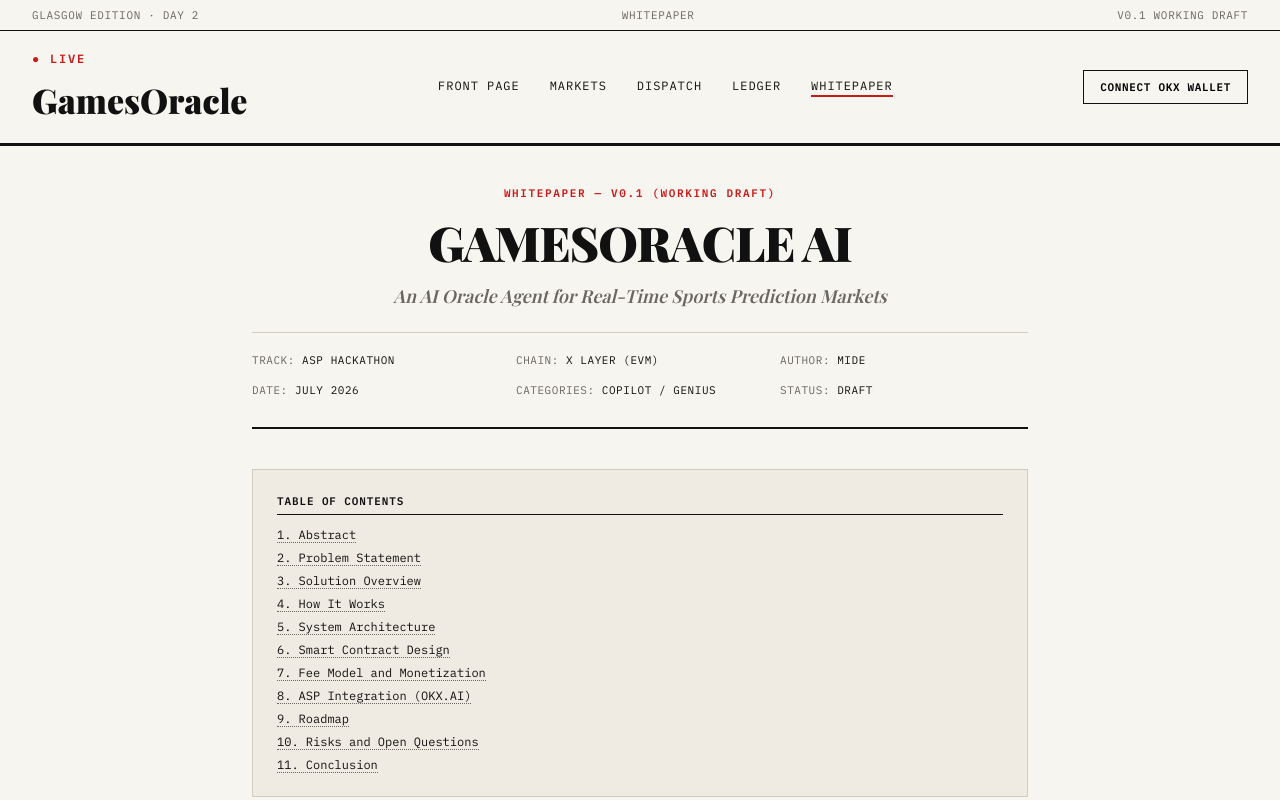
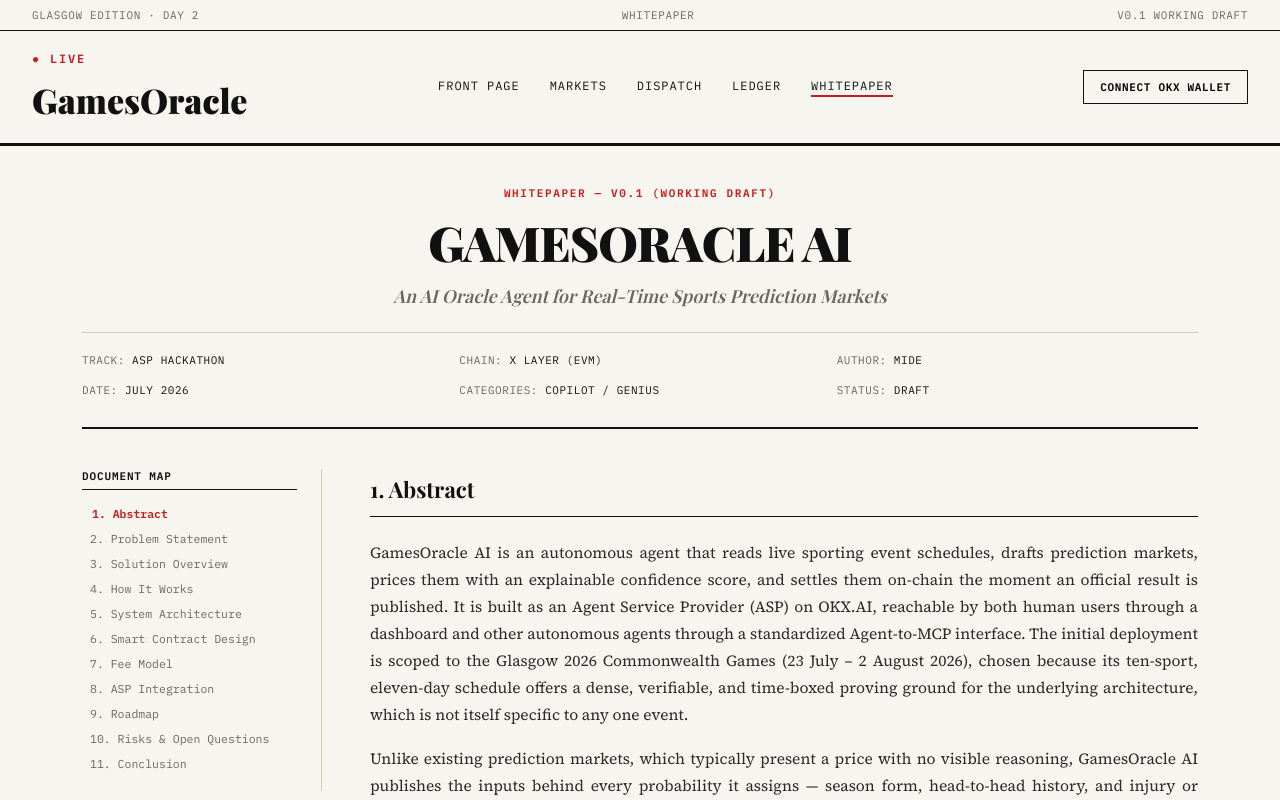
Before and after one commit to midexol/GamesOracle, a React (Vite) app: page / in a window 1280 px wide. Both pictures are taken after a click on the link "WHITEPAPER". Shown: the top 800 px of the page. Built offline with nearby package versions, Linux system fonts and the light colour scheme; the HTML template or start-up script is replaced by a standard one; a web font is replaced by a local one.

Commit message:
Refactor Whitepaper layout to include sticky side nav Document Map with scroll spy

```diff
--- a/src/components/Whitepaper.jsx
+++ b/src/components/Whitepaper.jsx
@@ -1,15 +1,63 @@
-import React from 'react';
+import React, { useState, useEffect } from 'react';
 
 export default function Whitepaper() {
+  const [activeSection, setActiveSection] = useState('sec-abstract');
+
+  const sectionsList = [
+    { id: 'sec-abstract', label: '1. Abstract' },
+    { id: 'sec-problem', label: '2. Problem Statement' },
+    { id: 'sec-solution', label: '3. Solution Overview' },
+    { id: 'sec-howitworks', label: '4. How It Works' },
+    { id: 'sec-architecture', label: '5. System Architecture' },
+    { id: 'sec-contracts', label: '6. Smart Contract Design' },
+    { id: 'sec-fees', label: '7. Fee Model' },
+    { id: 'sec-asp', label: '8. ASP Integration' },
+    { id: 'sec-roadmap', label: '9. Roadmap' },
+    { id: 'sec-risks', label: '10. Risks & Open Questions' },
+    { id: 'sec-conclusion', label: '11. Conclusion' }
+  ];
+
+  useEffect(() => {
+    const observer = new IntersectionObserver(
+      (entries) => {
+        entries.forEach((entry) => {
+          if (entry.isIntersecting) {
+            setActiveSection(entry.target.id);
+          }
+        });
+      },
+      {
+        rootMargin: '-15% 0px -55% 0px', // trigger when section occupies middle-top of screen
+        threshold: 0
+      }
+    );
+
+    sectionsList.forEach(({ id }) => {
+      const el = document.getElementById(id);
+      if (el) observer.observe(el);
+    });
+
+    return () => {
+      sectionsList.forEach(({ id }) => {
+        const el = document.getElementById(id);
+        if (el) observer.unobserve(el);
+      });
+    };
+  }, []);
+
   const scrollToSection = (id) => {
     const element = document.getElementById(id);
     if (element) {
-      element.scrollIntoView({ behavior: 'smooth' });
+      const yOffset = -20; // small padding from the top
+      const y = element.getBoundingClientRect().top + window.pageYOffset + yOffset;
+      window.scrollTo({ top: y, behavior: 'smooth' });
     }
   };
 
   return (
-    <div className="article" style={{ maxWidth: '840px', padding: '40px 32px 80px' }}>
+    <div className="wrap" style={{ maxWidth: '1180px', padding: '40px 32px 80px' }}>
+
+      {/* Title Header */}
       <div style={{ textAlign: 'center', marginBottom: '40px', borderBottom: '2px solid var(--ink)', paddingBottom: '30px' }}>
         <div className="mono" style={{ fontSize: '11px', textTransform: 'uppercase', letterSpacing: '0.15em', color: 'var(--red)', marginBottom: '10px', fontWeight: '600' }}>
           Whitepaper — v0.1 (Working Draft)
@@ -43,76 +91,48 @@
         </div>
       </div>
 
-      {/* Table of Contents */}
-      <div style={{ background: 'var(--paper-2)', padding: '24px', border: '1px solid var(--rule)', marginBottom: '40px' }}>
-        <h4 className="mono" style={{ margin: '0 0 12px', fontSize: '11px', textTransform: 'uppercase', letterSpacing: '0.08em', borderBottom: '1px solid var(--ink)', paddingBottom: '6px' }}>
-          Table of Contents
+      {/* Main Grid: Sidebar + Document */}
+      <div className="whitepaper-grid">
+
+        {/* Sticky Sidebar Navigation (TOC) */}
+        <aside className="whitepaper-sidebar">
+          <div className="whitepaper-sticky">
+            <h4 className="mono" style={{ margin: '0 0 16px', fontSize: '11px', textTransform: 'uppercase', letterSpacing: '0.08em', borderBottom: '1px solid var(--ink)', paddingBottom: '6px' }}>
+              Document Map
             </h4>
-        <ul className="mono" style={{ listStyle: 'none', padding: 0, margin: 0, fontSize: '12px', display: 'flex', flexDirection: 'column', gap: '8px' }}>
-          <li>
-            <a onClick={() => scrollToSection('sec-abstract')} style={{ cursor: 'pointer', borderBottom: '1px dotted var(--muted)' }}>
-              1. Abstract
+            <ul className="mono" style={{ listStyle: 'none', padding: 0, margin: 0, fontSize: '11.5px', display: 'flex', flexDirection: 'column', gap: '10px' }}>
+              {sectionsList.map(({ id, label }) => {
+                const isActive = activeSection === id;
+                return (
+                  <li key={id} style={{ transition: 'all 0.15s ease' }}>
+                    <a
+                      onClick={() => scrollToSection(id)}
+                      style={{
+                        cursor: 'pointer',
+                        display: 'block',
+                        color: isActive ? 'var(--red)' : 'var(--muted)',
+                        fontWeight: isActive ? '700' : '400',
+                        borderLeft: isActive ? '2px solid var(--red)' : '2px solid transparent',
+                        paddingLeft: isActive ? '10px' : '6px',
+                        marginLeft: isActive ? '-2px' : '0px',
+                        textDecoration: 'none'
+                      }}
+                    >
+                      {label}
                     </a>
                   </li>
-          <li>
-            <a onClick={() => scrollToSection('sec-problem')} style={{ cursor: 'pointer', borderBottom: '1px dotted var(--muted)' }}>
-              2. Problem Statement
-            </a>
-          </li>
-          <li>
-            <a onClick={() => scrollToSection('sec-solution')} style={{ cursor: 'pointer', borderBottom: '1px dotted var(--muted)' }}>
-              3. Solution Overview
-            </a>
-          </li>
-          <li>
-            <a onClick={() => scrollToSection('sec-howitworks')} style={{ cursor: 'pointer', borderBottom: '1px dotted var(--muted)' }}>
-              4. How It Works
-            </a>
-          </li>
-          <li>
-            <a onClick={() => scrollToSection('sec-architecture')} style={{ cursor: 'pointer', borderBottom: '1px dotted var(--muted)' }}>
-              5. System Architecture
-            </a>
-          </li>
-          <li>
-            <a onClick={() => scrollToSection('sec-contracts')} style={{ cursor: 'pointer', borderBottom: '1px dotted var(--muted)' }}>
-              6. Smart Contract Design
-            </a>
-          </li>
-          <li>
-            <a onClick={() => scrollToSection('sec-fees')} style={{ cursor: 'pointer', borderBottom: '1px dotted var(--muted)' }}>
-              7. Fee Model and Monetization
-            </a>
-          </li>
-          <li>
-            <a onClick={() => scrollToSection('sec-asp')} style={{ cursor: 'pointer', borderBottom: '1px dotted var(--muted)' }}>
-              8. ASP Integration (OKX.AI)
-            </a>
-          </li>
-          <li>
-            <a onClick={() => scrollToSection('sec-roadmap')} style={{ cursor: 'pointer', borderBottom: '1px dotted var(--muted)' }}>
-              9. Roadmap
-            </a>
-          </li>
-          <li>
-            <a onClick={() => scrollToSection('sec-risks')} style={{ cursor: 'pointer', borderBottom: '1px dotted var(--muted)' }}>
-              10. Risks and Open Questions
-            </a>
-          </li>
-          <li>
-            <a onClick={() => scrollToSection('sec-conclusion')} style={{ cursor: 'pointer', borderBottom: '1px dotted var(--muted)' }}>
-              11. Conclusion
-            </a>
-          </li>
+                );
+              })}
             </ul>
           </div>
+        </aside>
 
-      {/* Main Content */}
-      <div className="body-text" style={{ fontSize: '15px', lineHeight: '1.8', textAlign: 'justify' }}>
+        {/* Scrollable Document Content */}
+        <article className="body-text" style={{ fontSize: '15.5px', lineHeight: '1.85', textAlign: 'justify', color: '#2B2B2B' }}>
 
           {/* Section 1 */}
-        <section id="sec-abstract" style={{ marginBottom: '40px' }}>
-          <h3 className="display" style={{ fontSize: '22px', borderBottom: '1px solid var(--ink)', paddingBottom: '6px', marginTop: '30px' }}>
+          <section id="sec-abstract" style={{ marginBottom: '40px', scrollMarginTop: '20px' }}>
+            <h3 className="display" style={{ fontSize: '22px', borderBottom: '1px solid var(--ink)', paddingBottom: '6px', marginTop: '0', color: 'var(--ink)' }}>
               1. Abstract
             </h3>
             <p>
@@ -124,14 +144,14 @@
           </section>
 
           {/* Section 2 */}
-        <section id="sec-problem" style={{ marginBottom: '40px' }}>
-          <h3 className="display" style={{ fontSize: '22px', borderBottom: '1px solid var(--ink)', paddingBottom: '6px', marginTop: '30px' }}>
+          <section id="sec-problem" style={{ marginBottom: '40px', scrollMarginTop: '20px' }}>
+            <h3 className="display" style={{ fontSize: '22px', borderBottom: '1px solid var(--ink)', paddingBottom: '6px', marginTop: '30px', color: 'var(--ink)' }}>
               2. Problem Statement
             </h3>
             <p>
               Prediction markets for major single events — a World Cup final, a presidential election — are well served. Markets for niche, multi-event competitions are not. Commonwealth Games–scale events span dozens of disciplines and hundreds of individual sessions, most of which no bookmaker prices in any depth, and none of which come with a stated rationale for the number shown.
             </p>
-          <h4 className="mono" style={{ fontSize: '13px', margin: '20px 0 8px', textTransform: 'uppercase', letterSpacing: '0.05em' }}>
+            <h4 className="mono" style={{ fontSize: '13px', margin: '20px 0 8px', textTransform: 'uppercase', letterSpacing: '0.05em', color: 'var(--ink)' }}>
               2.1 Gaps in the current landscape
             </h4>
             <ul style={{ paddingLeft: '20px', marginBottom: '16px' }}>
@@ -143,14 +163,14 @@
           </section>
 
           {/* Section 3 */}
-        <section id="sec-solution" style={{ marginBottom: '40px' }}>
-          <h3 className="display" style={{ fontSize: '22px', borderBottom: '1px solid var(--ink)', paddingBottom: '6px', marginTop: '30px' }}>
+          <section id="sec-solution" style={{ marginBottom: '40px', scrollMarginTop: '20px' }}>
+            <h3 className="display" style={{ fontSize: '22px', borderBottom: '1px solid var(--ink)', paddingBottom: '6px', marginTop: '30px', color: 'var(--ink)' }}>
               3. Solution Overview
             </h3>
             <p>
               GamesOracle AI closes these gaps with four components acting in sequence: event ingestion, AI-driven market creation and pricing, on-chain settlement, and an ASP interface that exposes the whole pipeline to both people and other agents.
             </p>
-          <h4 className="mono" style={{ fontSize: '13px', margin: '20px 0 8px', textTransform: 'uppercase', letterSpacing: '0.05em' }}>
+            <h4 className="mono" style={{ fontSize: '13px', margin: '20px 0 8px', textTransform: 'uppercase', letterSpacing: '0.05em', color: 'var(--ink)' }}>
               3.1 Design principles
             </h4>
             <ul style={{ paddingLeft: '20px', marginBottom: '16px' }}>
@@ -162,29 +182,29 @@
           </section>
 
           {/* Section 4 */}
-        <section id="sec-howitworks" style={{ marginBottom: '40px' }}>
-          <h3 className="display" style={{ fontSize: '22px', borderBottom: '1px solid var(--ink)', paddingBottom: '6px', marginTop: '30px' }}>
+          <section id="sec-howitworks" style={{ marginBottom: '40px', scrollMarginTop: '20px' }}>
+            <h3 className="display" style={{ fontSize: '22px', borderBottom: '1px solid var(--ink)', paddingBottom: '6px', marginTop: '30px', color: 'var(--ink)' }}>
               4. How It Works
             </h3>
-          <h4 className="mono" style={{ fontSize: '13px', margin: '20px 0 8px', textTransform: 'uppercase', letterSpacing: '0.05em' }}>
+            <h4 className="mono" style={{ fontSize: '13px', margin: '20px 0 8px', textTransform: 'uppercase', letterSpacing: '0.05em', color: 'var(--ink)' }}>
               4.1 Event discovery and market creation
             </h4>
             <p>
               The agent ingests the competition schedule — venue, session, discipline, and medal status — and drafts markets automatically for high-interest sessions, or on request through natural language ("create a market for the Nigeria medal bundle"). Each market is defined by a question, a close time, and a resolution source.
             </p>
-          <h4 className="mono" style={{ fontSize: '13px', margin: '20px 0 8px', textTransform: 'uppercase', letterSpacing: '0.05em' }}>
+            <h4 className="mono" style={{ fontSize: '13px', margin: '20px 0 8px', textTransform: 'uppercase', letterSpacing: '0.05em', color: 'var(--ink)' }}>
               4.2 Oracle and data aggregation
             </h4>
             <p>
               Pricing draws on multiple weighted signals: recent season form, head-to-head history between the specific competitors or nations involved, and current injury or fitness reporting. The relative weighting is disclosed per market rather than hidden inside a single opaque model call.
             </p>
-          <h4 className="mono" style={{ fontSize: '13px', margin: '20px 0 8px', textTransform: 'uppercase', letterSpacing: '0.05em' }}>
+            <h4 className="mono" style={{ fontSize: '13px', margin: '20px 0 8px', textTransform: 'uppercase', letterSpacing: '0.05em', color: 'var(--ink)' }}>
               4.3 Confidence scoring
             </h4>
             <p>
               Confidence is distinct from probability. Probability answers "how likely is this outcome"; confidence answers "how much do we trust this estimate," as a function of data completeness, the historical variance typical of that discipline, and time remaining until the field is finalized. A market with a late-confirmed start list carries a lower confidence score even if its central probability estimate is unchanged.
             </p>
-          <h4 className="mono" style={{ fontSize: '13px', margin: '20px 0 8px', textTransform: 'uppercase', letterSpacing: '0.05em' }}>
+            <h4 className="mono" style={{ fontSize: '13px', margin: '20px 0 8px', textTransform: 'uppercase', letterSpacing: '0.05em', color: 'var(--ink)' }}>
               4.4 On-chain settlement
             </h4>
             <p>
@@ -193,8 +213,8 @@
           </section>
 
           {/* Section 5 */}
-        <section id="sec-architecture" style={{ marginBottom: '40px' }}>
-          <h3 className="display" style={{ fontSize: '22px', borderBottom: '1px solid var(--ink)', paddingBottom: '6px', marginTop: '30px' }}>
+          <section id="sec-architecture" style={{ marginBottom: '40px', scrollMarginTop: '20px' }}>
+            <h3 className="display" style={{ fontSize: '22px', borderBottom: '1px solid var(--ink)', paddingBottom: '6px', marginTop: '30px', color: 'var(--ink)' }}>
               5. System Architecture
             </h3>
             <p>
@@ -241,8 +261,8 @@
           </section>
 
           {/* Section 6 */}
-        <section id="sec-contracts" style={{ marginBottom: '40px' }}>
-          <h3 className="display" style={{ fontSize: '22px', borderBottom: '1px solid var(--ink)', paddingBottom: '6px', marginTop: '30px' }}>
+          <section id="sec-contracts" style={{ marginBottom: '40px', scrollMarginTop: '20px' }}>
+            <h3 className="display" style={{ fontSize: '22px', borderBottom: '1px solid var(--ink)', paddingBottom: '6px', marginTop: '30px', color: 'var(--ink)' }}>
               6. Smart Contract Design
             </h3>
             <p>
@@ -260,8 +280,8 @@
           </section>
 
           {/* Section 7 */}
-        <section id="sec-fees" style={{ marginBottom: '40px' }}>
-          <h3 className="display" style={{ fontSize: '22px', borderBottom: '1px solid var(--ink)', paddingBottom: '6px', marginTop: '30px' }}>
+          <section id="sec-fees" style={{ marginBottom: '40px', scrollMarginTop: '20px' }}>
+            <h3 className="display" style={{ fontSize: '22px', borderBottom: '1px solid var(--ink)', paddingBottom: '6px', marginTop: '30px', color: 'var(--ink)' }}>
               7. Fee Model and Monetization
             </h3>
             <p>
@@ -305,8 +325,8 @@
           </section>
 
           {/* Section 8 */}
-        <section id="sec-asp" style={{ marginBottom: '40px' }}>
-          <h3 className="display" style={{ fontSize: '22px', borderBottom: '1px solid var(--ink)', paddingBottom: '6px', marginTop: '30px' }}>
+          <section id="sec-asp" style={{ marginBottom: '40px', scrollMarginTop: '20px' }}>
+            <h3 className="display" style={{ fontSize: '22px', borderBottom: '1px solid var(--ink)', paddingBottom: '6px', marginTop: '30px', color: 'var(--ink)' }}>
               8. ASP Integration (OKX.AI)
             </h3>
             <p>
@@ -315,23 +335,23 @@
           </section>
 
           {/* Section 9 */}
-        <section id="sec-roadmap" style={{ marginBottom: '40px' }}>
-          <h3 className="display" style={{ fontSize: '22px', borderBottom: '1px solid var(--ink)', paddingBottom: '6px', marginTop: '30px' }}>
+          <section id="sec-roadmap" style={{ marginBottom: '40px', scrollMarginTop: '20px' }}>
+            <h3 className="display" style={{ fontSize: '22px', borderBottom: '1px solid var(--ink)', paddingBottom: '6px', marginTop: '30px', color: 'var(--ink)' }}>
               9. Roadmap
             </h3>
-          <h4 className="mono" style={{ fontSize: '13px', margin: '20px 0 8px', textTransform: 'uppercase', letterSpacing: '0.05em' }}>
+            <h4 className="mono" style={{ fontSize: '13px', margin: '20px 0 8px', textTransform: 'uppercase', letterSpacing: '0.05em', color: 'var(--ink)' }}>
               9.1 Launch (hackathon scope)
             </h4>
             <p>
               Curated Commonwealth Games 2026 schedule, auto-generated markets, dashboard, chat-to-create, testnet escrow settlement.
             </p>
-          <h4 className="mono" style={{ fontSize: '13px', margin: '20px 0 8px', textTransform: 'uppercase', letterSpacing: '0.05em' }}>
+            <h4 className="mono" style={{ fontSize: '13px', margin: '20px 0 8px', textTransform: 'uppercase', letterSpacing: '0.05em', color: 'var(--ink)' }}>
               9.2 Near-term
             </h4>
             <p>
               Live results feed integration, reentrancy-hardened mainnet contract, x402 paid forecast tier, country medal-bundle markets.
             </p>
-          <h4 className="mono" style={{ fontSize: '13px', margin: '20px 0 8px', textTransform: 'uppercase', letterSpacing: '0.05em' }}>
+            <h4 className="mono" style={{ fontSize: '13px', margin: '20px 0 8px', textTransform: 'uppercase', letterSpacing: '0.05em', color: 'var(--ink)' }}>
               9.3 Longer-term
             </h4>
             <p>
@@ -340,8 +360,8 @@
           </section>
 
           {/* Section 10 */}
-        <section id="sec-risks" style={{ marginBottom: '40px' }}>
-          <h3 className="display" style={{ fontSize: '22px', borderBottom: '1px solid var(--ink)', paddingBottom: '6px', marginTop: '30px' }}>
+          <section id="sec-risks" style={{ marginBottom: '40px', scrollMarginTop: '20px' }}>
+            <h3 className="display" style={{ fontSize: '22px', borderBottom: '1px solid var(--ink)', paddingBottom: '6px', marginTop: '30px', color: 'var(--ink)' }}>
               10. Risks and Open Questions
             </h3>
             <ul style={{ paddingLeft: '20px', marginBottom: '16px' }}>
@@ -353,14 +373,15 @@
           </section>
 
           {/* Section 11 */}
-        <section id="sec-conclusion" style={{ marginBottom: '40px' }}>
-          <h3 className="display" style={{ fontSize: '22px', borderBottom: '1px solid var(--ink)', paddingBottom: '6px', marginTop: '30px' }}>
+          <section id="sec-conclusion" style={{ marginBottom: '40px', scrollMarginTop: '20px' }}>
+            <h3 className="display" style={{ fontSize: '22px', borderBottom: '1px solid var(--ink)', paddingBottom: '6px', marginTop: '30px', color: 'var(--ink)' }}>
               11. Conclusion
             </h3>
             <p>
               GamesOracle AI demonstrates that a prediction market can be both explainable and autonomous — pricing an event with visible reasoning, then settling it without manual intervention. The Glasgow 2026 Commonwealth Games deployment is a proving ground for an architecture intended to generalize well beyond a single competition, and beyond sports altogether.
             </p>
           </section>
+        </article>
       </div>
 
       <div style={{ borderTop: '2px solid var(--ink)', marginTop: '40px', paddingTop: '20px', fontSize: '11px', color: 'var(--muted)', fontStyle: 'italic', textAlign: 'center' }}>
--- a/src/index.css
+++ b/src/index.css
@@ -1148,3 +1148,44 @@
     text-align: center;
   }
 }
+
+/* Whitepaper Grid Layout */
+.whitepaper-grid {
+  display: grid;
+  grid-template-columns: 240px 1fr;
+  gap: 48px;
+  align-items: start;
+}
+
+.whitepaper-sidebar {
+  border-right: 1px solid var(--rule);
+  padding-right: 24px;
+}
+
+.whitepaper-sticky {
+  position: sticky;
+  top: 30px;
+  align-self: start;
+  max-height: calc(100vh - 60px);
+  overflow-y: auto;
+  padding-bottom: 20px;
+}
+
+@media (max-width: 900px) {
+  .whitepaper-grid {
+    grid-template-columns: 1fr;
+    gap: 32px;
+  }
+  .whitepaper-sidebar {
+    border-right: none;
+    padding-right: 0;
+    border-bottom: 1px solid var(--rule);
+    padding-bottom: 24px;
+    margin-bottom: 8px;
+  }
+  .whitepaper-sticky {
+    position: static;
+    max-height: none;
+    overflow-y: visible;
+  }
+}
```
Lines whose indentation alone changed are shown as unchanged.
